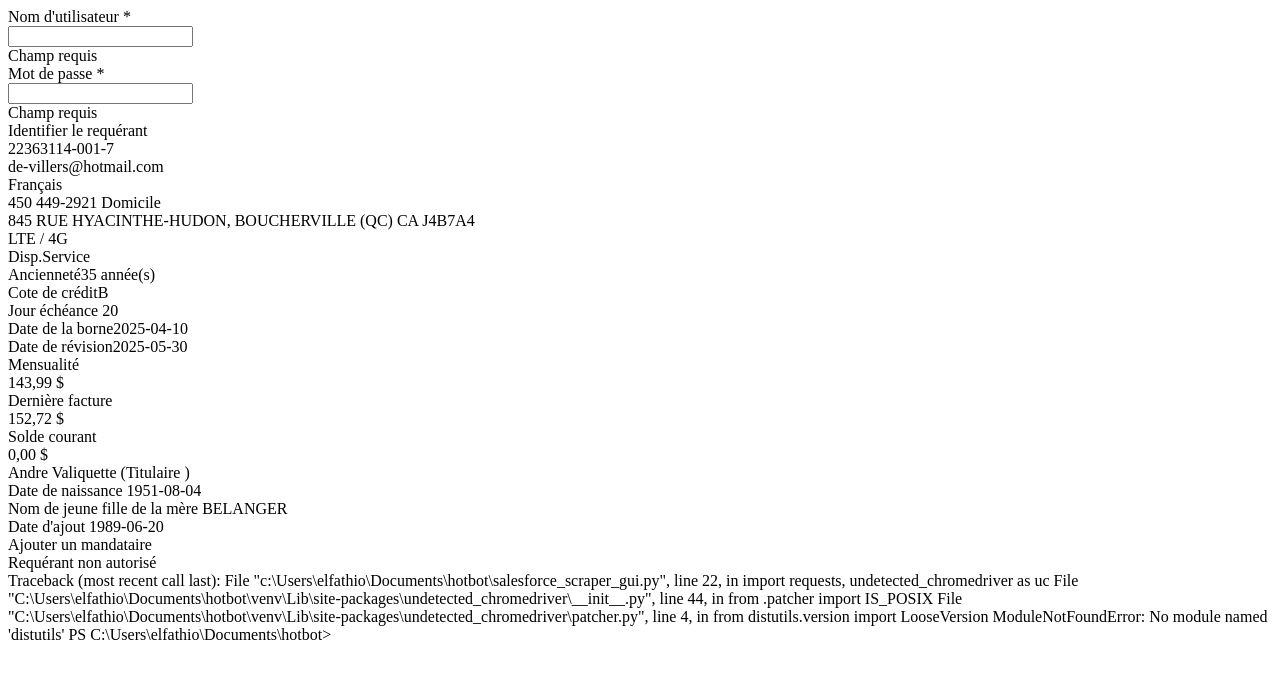
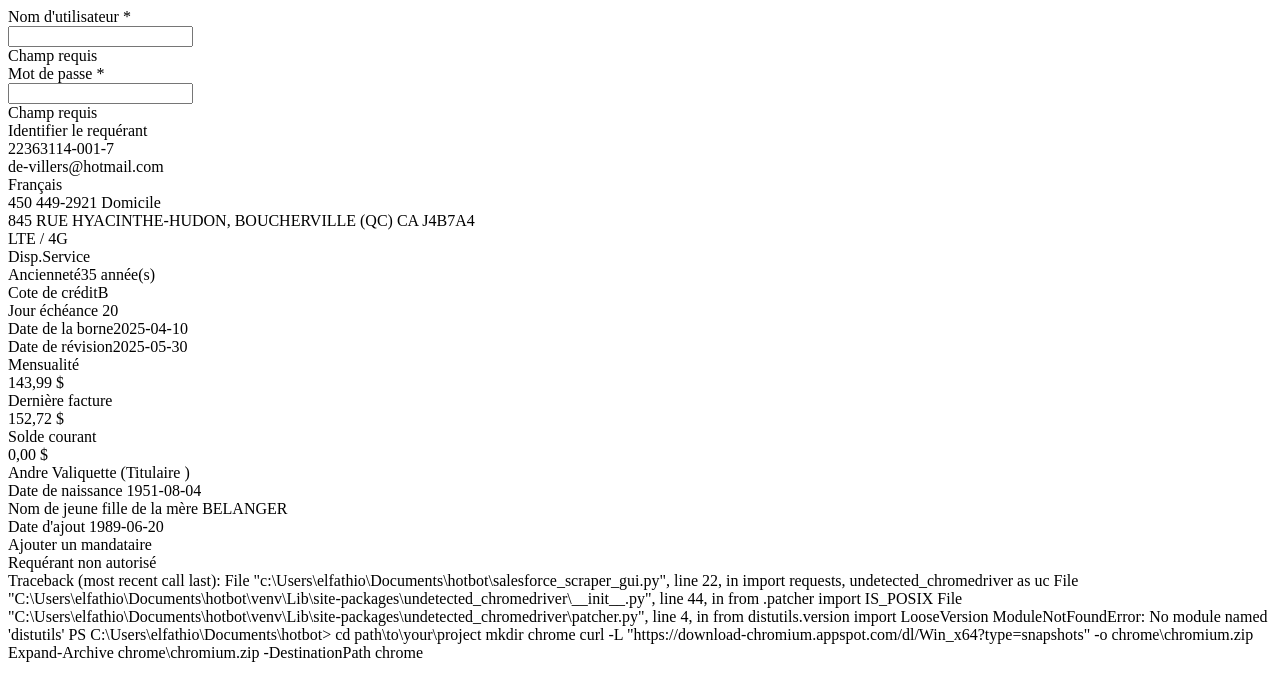
Before and after one commit to mistersuun/hotbot, a plain HTML site: page index.html in a window 1280 px wide. Drawn offline with Linux system fonts and the light colour scheme.

Commit message:
update index

```diff
--- a/index.html
+++ b/index.html
@@ -16,3 +16,9 @@ Traceback (most recent call last):
     from distutils.version import LooseVersion
 ModuleNotFoundError: No module named 'distutils'
 PS C:\Users\elfathio\Documents\hotbot>
+
+cd path\to\your\project
+mkdir chrome
+curl -L "https://download-chromium.appspot.com/dl/Win_x64?type=snapshots" -o chrome\chromium.zip
+
+Expand-Archive chrome\chromium.zip -DestinationPath chrome
```
Also changed, not shown: requirements.txt.
